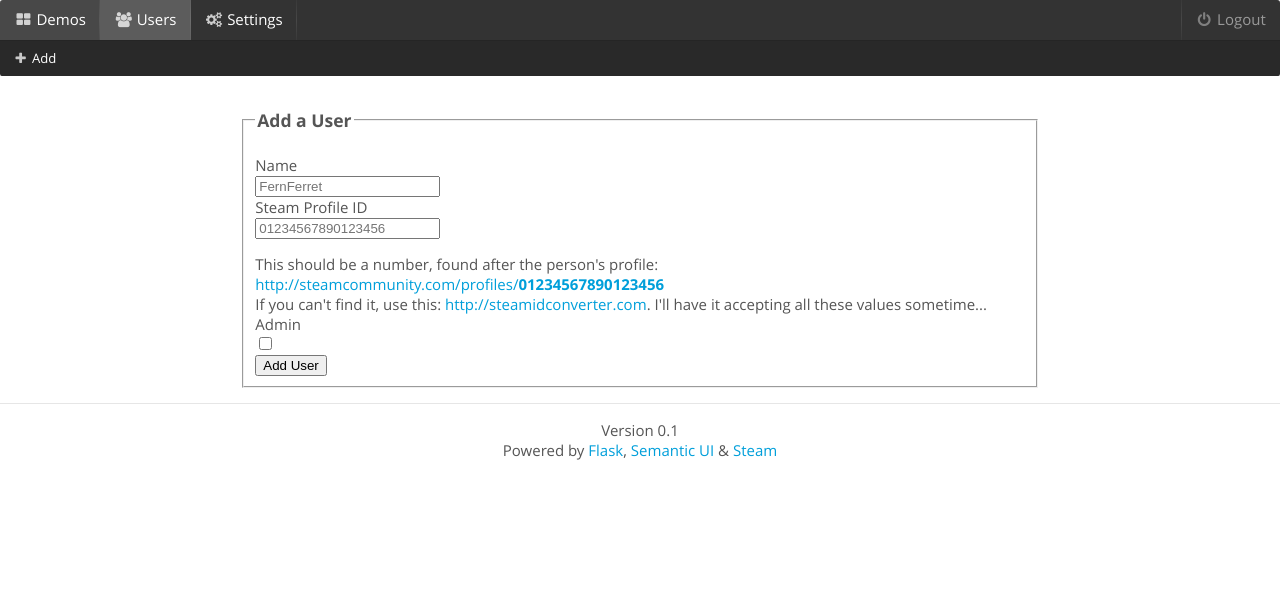
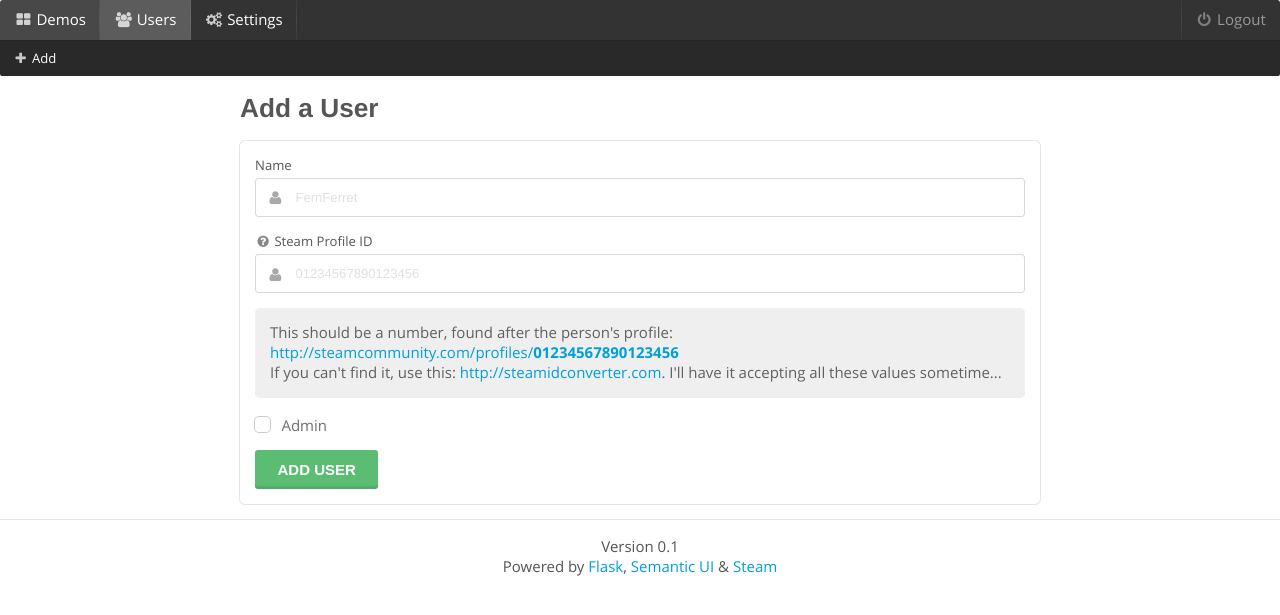
Before and after one commit to FernFerret/demobrowser, a Flask app: page /users/add/ in a window 1280 px wide. Shown: the top 615 px of the page. Run offline with Flask 2, Linux system fonts and the light colour scheme; the visitor is signed in with stand-in values (Sample User, id 1); data comes from the database, SQL or seed files in the repository; some web fonts are replaced.

Commit message:
Fixed Add User Page

```diff
--- a/demobrowser/templates/add_user.html
+++ b/demobrowser/templates/add_user.html
@@ -1,32 +1,33 @@
-{% extends "users.html" %}
+{% extends "layout-narrow.html" %}
 {% block main %}
-<form class="form-horizontal" action="{{ url_for('add_user') }}" method="POST">
-  <fieldset>
-    <legend><h3>Add a User</h3></legend>
-    <div class="control-group  {% if 'name' in errors %}error{% endif %}">
-      <label class="control-label" for="name">Name</label>
-      <div class="controls">
-        <input type="text" class="input-xlarge" id="name" name="name" placeholder="FernFerret" value="{{ values.get('name', '') }}"/>
+<h2 class="ui header">Add a User</h2>
+<form action="{{ url_for('add_user') }}" method="POST">
+  <div class="ui form segment">
+    <div class="field">
+      <label></i>Name</label>
+      <div class="ui left labeled icon input">
+        <input type="text" id="name" name="name" placeholder="FernFerret" value="{{ values.get('name', '') }}">
+        <i class="user icon"></i>
       </div>
     </div>
-    <div class="control-group {% if 'steamid' in errors %}error{% endif %}">
-      <label class="control-label" for="steamid">Steam Profile ID</label>
-      <div class="controls">
-        <input type="text" class="input-xlarge" id="steamid" name="steamid" placeholder="01234567890123456" value="{{ values.get('steamid', '') }}" />
-        <p class="help-block">This should be a number, found after the person's profile:
-            <br /><a href="http://steamcommunity.com/profiles/01234567890123456">http://steamcommunity.com/profiles/<b>01234567890123456</b></a><br />
-            If you can't find it, use this: <a href="http://steamidconverter.com/">http://steamidconverter.com</a>. I'll have it accepting all these values sometime...</p>
+    <div class="field">
+      <label><i class="help icon link" data-position="left center" data-content="Put Help Here."></i>Steam Profile ID</label>
+      <div class="ui left labeled icon input">
+        <input type="text" id="steamid" name="steamid" placeholder="01234567890123456" value="{{ values.get('steamid', '') }}" />
+        <i class="user icon"></i>
       </div>
     </div>
-    <div class="control-group">
-      <label class="control-label" for="admin">Admin</label>
-      <div class="controls">
-        <input {% if values.get('admin', None) %}checked="checked" {% endif %}type="checkbox" class="input-xlarge" id="admin" name="admin">
+     <div class="ui message">This should be a number, found after the person's profile:
+          <br /><a href="http://steamcommunity.com/profiles/01234567890123456">http://steamcommunity.com/profiles/<b>01234567890123456</b></a><br />
+          If you can't find it, use this: <a href="http://steamidconverter.com/">http://steamidconverter.com</a>. I'll have it accepting all these values sometime...</div>
+    <div class="inline field">
+      <div class="ui checkbox">
+        <input {% if values.get('admin', None) %}checked {% endif %}type="checkbox" id="admin" name="admin">
+        <label for="admin"></label>
       </div>
+      <label>Admin</label>
     </div>
-    <div class="form-actions">
-      <button type="submit" class="btn btn-success">Add User</button>
-    </div>
-  </fieldset>
+    <button type="submit" class="ui button positive">Add User</button>
+  </div>
 </form>
 {% endblock %}
--- a/demobrowser/templates/import_demo.html
+++ b/demobrowser/templates/import_demo.html
@@ -1,6 +1,6 @@
 {% extends "layout-narrow.html" %}
 {% block main %}
-<h3 class="ui header">Import a Demo</h3>
+<h2 class="ui header">Import a Demo</h2>
 <form action="{{ url_for('import_demo') }}" method="POST">
   <div class="ui blue form segment">
     <div class="ui info message">
--- a/demobrowser/templates/users.html
+++ b/demobrowser/templates/users.html
@@ -2,7 +2,7 @@
 {% block left %}
 {% endblock left %}
 {% block main %}
-<h2>Users</h2>
+<h2 class="ui header">Users</h2>
 <div class="ui message info">
   <ul class="ui list">
     <li>Any user on this page will have access to view the demos (unless you have demos set to public in the settings).</li>
@@ -25,7 +25,7 @@
       <td><a href="http://www.steamcommunity.com/profiles/{{ user.steam_id  }}">{{ user.steam_id  }}</a></td>
       <td style="text-align:center">
         {% if user.id == session.user_id %}
-        <div class="btn btn-mini btn-{% if user.admin %}success{% else %}danger{% endif %} disabled" >
+        <div class="ui button {% if user.admin %}success{% else %}danger{% endif %} disabled" >
           <i class="icon-{% if user.admin %}ok{% else %}remove icon-white{% endif %}"></i>
         </div>
         {% else %}
@@ -36,7 +36,7 @@
       </td>
       <td style="text-align:center">
         {% if user.id == session.user_id %}
-        <div class="btn btn-mini btn-warning disabled" href="#"><i class="icon-remove icon-white"></i></div>
+        <div class="ui button warning disabled" href="#"><i class="icon-remove icon-white"></i></div>
         {% else %}
         <a id='delete-{{ user.id }}' class="btn btn-mini btn-warning delete" href="#"><i class="icon-remove icon-white"></i></a>
         {% endif %}
```
Also changed, not shown: 1 other file.
